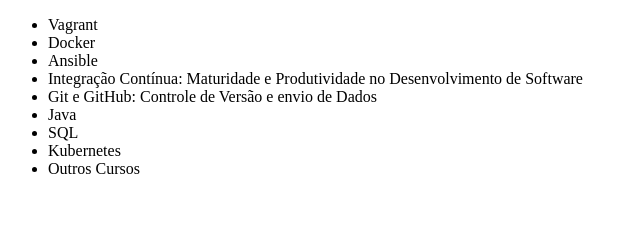
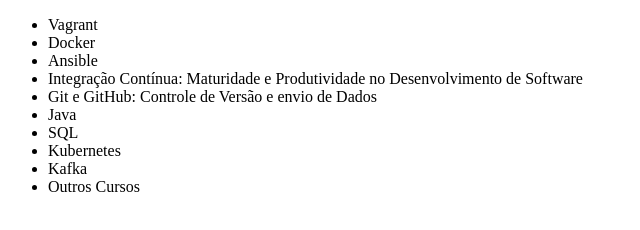
Before and after one commit to guilhermemendoncaa/teste-git, a plain HTML site: page index.html in a window 1280 px wide. Shown: the whole page, without its empty margins (0-640 px from the left). Drawn offline with Linux system fonts and the light colour scheme.

Commit message:
Inserindo o curso de Kafka

```diff
--- a/index.html
+++ b/index.html
@@ -14,6 +14,7 @@
 	<li>Java</li>
 	<li>SQL</li>
 	<li>Kubernetes</li>
+	<li>Kafka</li>
 	<li>Outros Cursos</li>
     </ul>
 </body>
```
